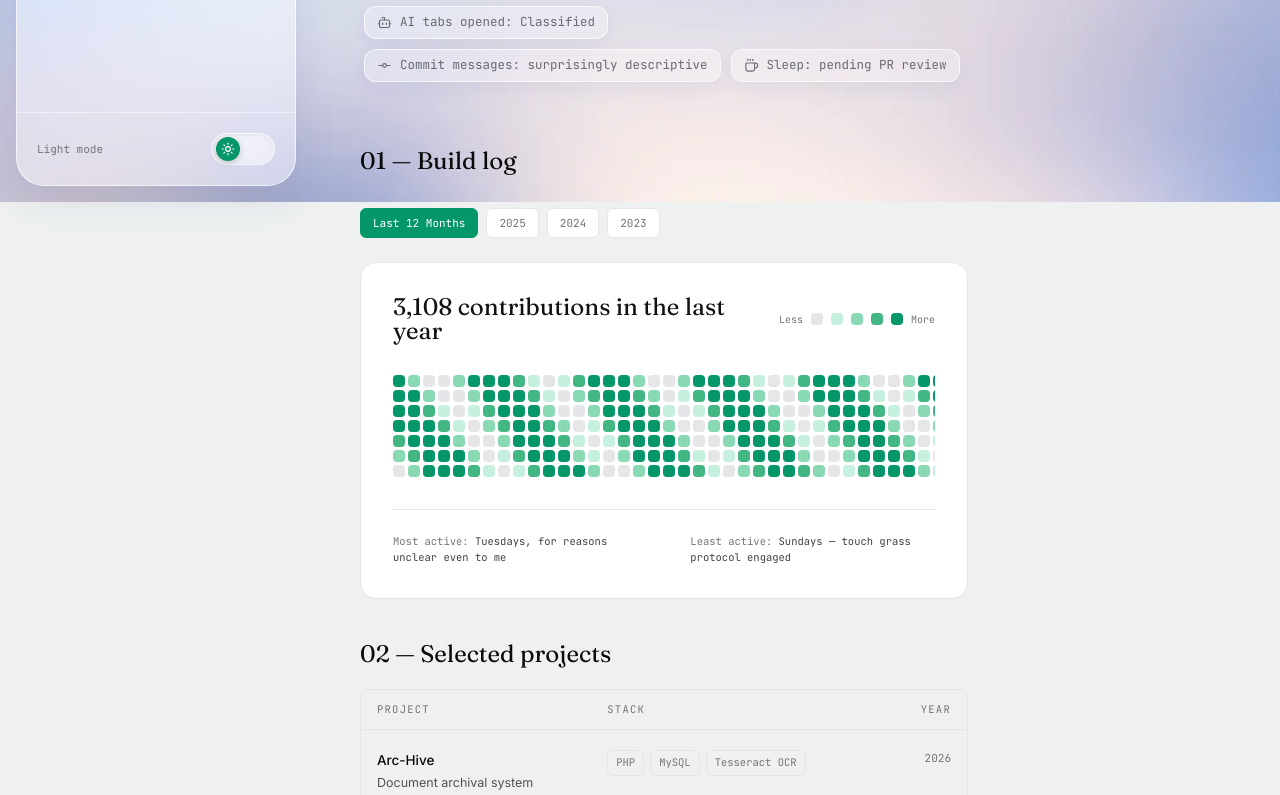
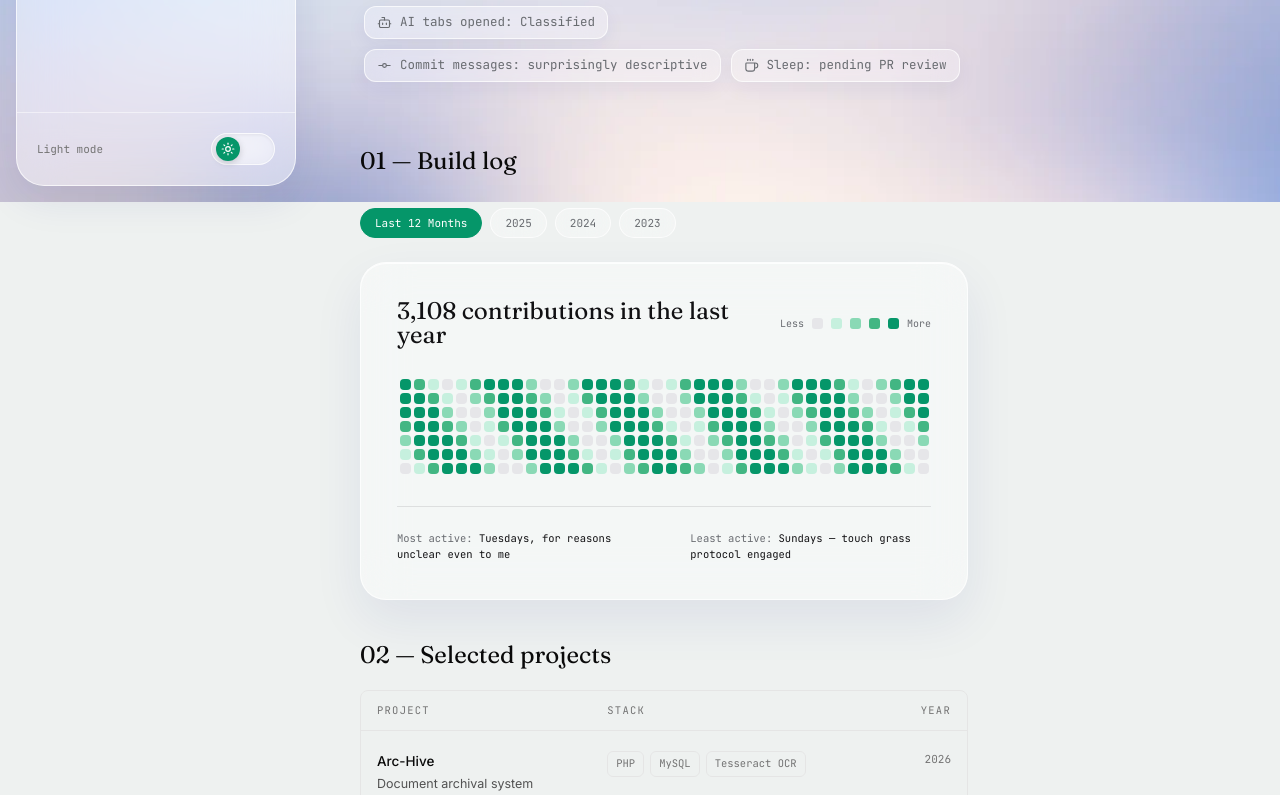
Before and after one commit to The-Young-Swag/Portfolio_DevStudio, a React (Vite) app: page / in a window 1280 px wide. Shown: the part 598-1393 px from the top of the page. Built offline with nearby package versions, Linux system fonts and the light colour scheme.

Commit message:
refactor(build-log): refine dynamic GitHub activity UI

```diff
--- a/src/components/github/ActivityLegend.tsx
+++ b/src/components/github/ActivityLegend.tsx
@@ -1,3 +1,35 @@
+const LEGEND_LEVEL_CLASSES = [
+    "bg-[#E6E6E9] dark:bg-[#1F2321]",
+    "bg-[#C6F0DE] dark:bg-[#123328]",
+    "bg-[#8AD9B5] dark:bg-[#1C5940]",
+    "bg-[#42B683] dark:bg-[#278562]",
+    "bg-[#059669] dark:bg-[#34D399]",
+] as const;
+
 export function ActivityLegend() {
-    return <div>Activity Legend</div>;
+    return (
+        <div className="flex items-center gap-2">
+            <span className="font-mono text-[10px] text-[var(--graphite)]">
+                Less
+            </span>
+
+            {LEGEND_LEVEL_CLASSES.map((level) => (
+                <span
+                    key={level}
+                    className={`
+                        h-[11px]
+                        w-[11px]
+                        shrink-0
+                        rounded-[3px]
+                        ${level}
+                    `}
+                    aria-hidden="true"
+                />
+            ))}
+
+            <span className="font-mono text-[10px] text-[var(--graphite)]">
+                More
+            </span>
+        </div>
+    );
 }
--- a/src/components/github/BuildLog.tsx
+++ b/src/components/github/BuildLog.tsx
@@ -1,47 +1,28 @@
-import { useState } from "react";
-
-import { ContributionHeatmap } from "./ContributionHeatmap";
-import { YearSelector } from "./YearSelector";
-
 import type {
     ContributionPeriod,
     ContributionPeriodId,
 } from "./types";
 
-const periods: ContributionPeriod[] = [
-    {
-        id: "last-12-months",
-        label: "Last 12 Months",
-    },
-    {
-        id: "2025",
-        label: "2025",
-        year: 2025,
-    },
-    {
-        id: "2024",
-        label: "2024",
-        year: 2024,
-    },
-    {
-        id: "2023",
-        label: "2023",
-        year: 2023,
-    },
-];
+import { ContributionHeatmap } from "./ContributionHeatmap";
+import { YearSelector } from "./YearSelector";
 
-export function BuildLog() {
-    const [selectedPeriod, setSelectedPeriod] =
-        useState<ContributionPeriodId>(
-            "last-12-months"
-        );
+type BuildLogProps = {
+    periods: ContributionPeriod[];
+    selectedPeriod: ContributionPeriodId;
+    onPeriodChange: (periodId: ContributionPeriodId) => void;
+};
 
+export function BuildLog({
+    periods,
+    selectedPeriod,
+    onPeriodChange,
+}: BuildLogProps) {
     return (
-        <div>
+        <>
             <YearSelector
                 periods={periods}
                 selectedPeriod={selectedPeriod}
-                onPeriodChange={setSelectedPeriod}
+                onPeriodChange={onPeriodChange}
             />
 
             <div className="mt-6">
@@ -49,6 +30,6 @@ export function BuildLog() {
                     period={selectedPeriod}
                 />
             </div>
-        </div>
+        </>
     );
 }
--- a/src/components/github/ContributionHeatmap.tsx
+++ b/src/components/github/ContributionHeatmap.tsx
@@ -1,19 +1,25 @@
 import type { ContributionPeriodId } from "./types";
+import { ActivityLegend } from "./ActivityLegend";
+
+const CONTRIBUTION_LEVEL_CLASSES = [
+    "bg-[#E6E6E9] dark:bg-[#1F2321]",
+    "bg-[#C6F0DE] dark:bg-[#123328]",
+    "bg-[#8AD9B5] dark:bg-[#1C5940]",
+    "bg-[#42B683] dark:bg-[#278562]",
+    "bg-[#059669] dark:bg-[#34D399]",
+] as const;
 
 type ContributionHeatmapProps = {
     period: ContributionPeriodId;
 };
 
-const intensityClasses = [
-    "bg-[#E6E6E9]",
-    "bg-[#C6F0DE]",
-    "bg-[#8AD9B5]",
-    "bg-[#42B683]",
-    "bg-[#059669]",
-];
+type ContributionCell = {
+    count: number;
+    level: number;
+};
 
-const weeks = 52;
-const daysPerWeek = 7;
+const WEEKS = 52;
+const DAYS_PER_WEEK = 7;
 
 function getContributionLevel(count: number) {
     if (count === 0) return 0;
@@ -24,19 +30,24 @@ function getContributionLevel(count: number) {
     return 4;
 }
 
-function generateContributionData(period: ContributionPeriodId) {
-    const cells = [];
+function generateContributionData(
+    period: ContributionPeriodId,
+): ContributionCell[] {
+    const cells: ContributionCell[] = [];
 
-    for (let week = 0; week < weeks; week++) {
-        for (let day = 0; day < daysPerWeek; day++) {
-            const seed =
-                Math.abs(
-                    Math.sin(
-                        week * 12.9898 +
-                            day * 78.233 +
-                            period.length * 37.17
-                    )
-                );
+    for (let week = 0; week < WEEKS; week++) {
+        for (
+            let day = 0;
+            day < DAYS_PER_WEEK;
+            day++
+        ) {
+            const seed = Math.abs(
+                Math.sin(
+                    week * 12.9898 +
+                        day * 78.233 +
+                        period.length * 37.17,
+                ),
+            );
 
             const count =
                 seed > 0.82
@@ -59,6 +70,15 @@ function generateContributionData(period: ContributionPeriodId) {
     return cells;
 }
 
+function getTotalContributions(
+    contributions: ContributionCell[],
+) {
+    return contributions.reduce(
+        (total, day) => total + day.count,
+        0,
+    );
+}
+
 export function ContributionHeatmap({
     period,
 }: ContributionHeatmapProps) {
@@ -66,55 +86,69 @@ export function ContributionHeatmap({
         generateContributionData(period);
 
     const totalContributions =
-        contributions.reduce(
-            (total, day) => total + day.count,
-            0
-        );
+        getTotalContributions(contributions);
 
     return (
-        <div className="rounded-2xl border border-neutral-200 bg-white p-6 sm:p-8">
+        <div
+            className="
+                overflow-hidden
+                rounded-[26px]
+                glass
+                p-7
+                sm:p-9
+            "
+        >
             {/* Header */}
-            <div className="flex flex-col gap-4 sm:flex-row sm:items-center sm:justify-between">
-                <p className="font-display text-2xl leading-none">
+            <div
+                className="
+                    flex
+                    flex-col
+                    gap-4
+                    sm:flex-row
+                    sm:items-center
+                    sm:justify-between
+                "
+            >
+                <p
+                    className="
+                        font-display
+                        text-2xl
+                        leading-none
+                        text-[var(--ink)]
+                    "
+                >
                     {totalContributions.toLocaleString()}{" "}
                     contributions in the last year
                 </p>
 
-                {/* Legend */}
-                <div className="flex items-center gap-2">
-                    <span className="font-mono text-[10px] text-neutral-500">
-                        Less
-                    </span>
-
-                    {intensityClasses.map((color) => (
-                        <span
-                            key={color}
-                            className={`h-3 w-3 rounded-[4px] ${color}`}
-                        />
-                    ))}
-
-                    <span className="font-mono text-[10px] text-neutral-500">
-                        More
-                    </span>
-                </div>
+                <ActivityLegend />
             </div>
 
             {/* Heatmap */}
             <div className="mt-8 overflow-x-auto">
-                <div className="flex min-w-[760px] gap-[3px]">
-                    {Array.from({ length: weeks }).map(
+                <div className="flex justify-center">
+                    <div
+                        className="
+                            flex
+                            gap-[3px]
+                            px-2
+                        "
+                        role="grid"
+                        aria-label="Contribution activity"
+                    >
+                    {Array.from({ length: WEEKS }).map(
                         (_, weekIndex) => (
                             <div
                                 key={weekIndex}
                                 className="flex flex-col gap-[3px]"
                             >
                                 {Array.from({
-                                    length: daysPerWeek,
+                                    length: DAYS_PER_WEEK,
                                 }).map((_, dayIndex) => {
                                     const day =
                                         contributions[
                                             weekIndex *
-                                                daysPerWeek +
+                                                DAYS_PER_WEEK +
                                                 dayIndex
                                         ];
 
@@ -122,36 +156,57 @@ export function ContributionHeatmap({
                                         <div
                                             key={`${weekIndex}-${dayIndex}`}
                                             title={`${day.count} contributions`}
+                                            role="gridcell"
+                                            aria-label={`${day.count} contributions`}
                                             className={`
-                                                h-3
-                                                w-3
+                                                h-[11px]
+                                                w-[11px]
                                                 shrink-0
                                                 rounded-[4px]
-                                                ${intensityClasses[day.level]}
+                                                ${CONTRIBUTION_LEVEL_CLASSES[day.level]}
                                             `}
                                         />
                                     );
                                 })}
                             </div>
-                        )
+                        ),
                     )}
                 </div>
             </div>
+            </div>
 
             {/* Activity summary */}
-            <div className="mt-8 border-t border-neutral-200 pt-6">
-                <div className="flex flex-col gap-3 font-mono text-[10.5px] text-neutral-500 sm:flex-row sm:gap-12">
+            <div
+                className="
+                    mt-8
+                    border-t
+                    hairline
+                    pt-6
+                "
+            >
+                <div
+                    className="
+                        flex
+                        flex-col
+                        gap-3
+                        font-mono
+                        text-[10.5px]
+                        text-[var(--graphite)]
+                        sm:flex-row
+                        sm:gap-12
+                    "
+                >
                     <p>
                         Most active:{" "}
-                        <span className="text-neutral-700">
-                            Tuesdays, for reasons unclear even
-                            to me
+                        <span className="text-[var(--ink)]">
+                            Tuesdays, for reasons unclear
+                            even to me
                         </span>
                     </p>
 
                     <p>
                         Least active:{" "}
-                        <span className="text-neutral-700">
+                        <span className="text-[var(--ink)]">
                             Sundays — touch grass protocol
                             engaged
                         </span>
--- a/src/components/github/GitHubActivitySection.tsx
+++ b/src/components/github/GitHubActivitySection.tsx
@@ -35,9 +35,7 @@ const availablePeriods: ContributionPeriod[] = [
 
 export function GitHubActivitySection() {
     const [selectedPeriod, setSelectedPeriod] =
-        useState<ContributionPeriodId>(
-            "last-12-months"
-        );
+        useState<ContributionPeriodId>("last-12-months");
 
     return (
         <Section id="build-log">
--- a/src/components/github/YearSelector.tsx
+++ b/src/components/github/YearSelector.tsx
@@ -28,17 +28,31 @@ export function YearSelector({
                             onPeriodChange(period.id)
                         }
                         className={`
-                            rounded-md
+                            rounded-full
                             border
-                            px-3
+                            px-3.5
                             py-1.5
                             font-mono
                             text-[11px]
+                            backdrop-blur-[12px]
+                            backdrop-saturate-[140%]
                             transition-colors
+                            duration-150
+
                             ${
                                 isSelected
-                                    ? "border-[#059669] bg-[#059669] text-white"
-                                    : "border-neutral-200 bg-white text-neutral-500 hover:border-[#42B683] hover:text-[#059669]"
+                                    ? `
+                                        border-[#059669]
+                                        bg-[#059669]
+                                        text-white
+                                    `
+                                    : `
+                                        border-white/70
+                                        bg-white/30
+                                        text-[var(--graphite)]
+                                        hover:border-[#42B683]
+                                        hover:text-[#059669]
+                                    `
                             }
                         `}
                     >
--- a/src/index.css
+++ b/src/index.css
@@ -1,5 +1,5 @@
 @import "tailwindcss";
-
+@custom-variant dark (&:where(.dark, .dark *));
 /*
    GLOBAL DESIGN TOKENS
 */
@@ -21,6 +21,13 @@
     --glass-highlight: rgba(255, 255, 255, 0.82);
 
     --background-overlay: rgba(238, 241, 240, 0.18);
+
+    /* Build log */
+    --heatmap-0: #E6E6E9;
+    --heatmap-1: #C6F0DE;
+    --heatmap-2: #8AD9B5;
+    --heatmap-3: #42B683;
+    --heatmap-4: #059669;
 }
 
 html.dark {
@@ -40,6 +47,13 @@ html.dark {
     --glass-highlight: rgba(255, 255, 255, 0.16);
 
     --background-overlay: rgba(5, 10, 8, 0.38);
+
+    /* Build log */
+    --heatmap-0: #1F2321;
+    --heatmap-1: #123328;
+    --heatmap-2: #1C5940;
+    --heatmap-3: #278562;
+    --heatmap-4: #34D399;
 }
 
 /*
@@ -114,19 +128,31 @@ html.dark {
     .font-mono {
         font-family: "JetBrains Mono", monospace;
     }
+
+    .glass {
+        background: var(--glass-bg);
+        border: 1px solid var(--glass-border);
+        box-shadow:
+            inset 0 1px 0 var(--glass-highlight),
+            0 20px 50px rgba(31, 38, 135, 0.08);
+        backdrop-filter: blur(24px) saturate(160%);
+        -webkit-backdrop-filter: blur(24px) saturate(160%);
+    }
+
+    .hairline {
+        border-color: var(--line);
+    }
+
+
 }
 
-/*
-   FIXED BACKGROUND IMAGE
+html.dark .glass {
+    box-shadow:
+        inset 0 1px 0 var(--glass-highlight),
+        0 20px 50px rgba(0, 0, 0, 0.24);
+}
 
 
-   Expected:
-   public/backgrounds/light.webp
-   public/backgrounds/dark.webp
-
-   Render once at the app/layout level:
-   <div className="app-background" aria-hidden="true" />
-   */
 
    .app-background {
     position: fixed;
```
